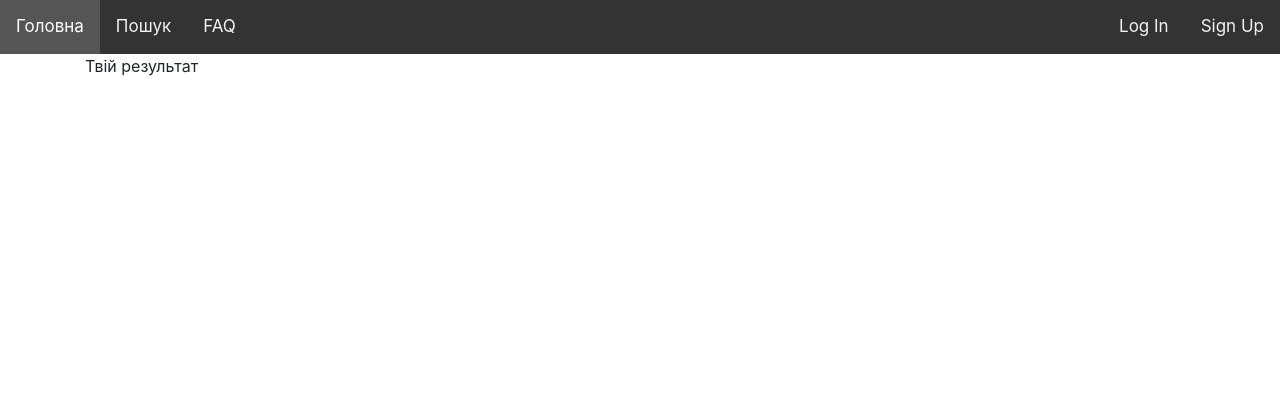
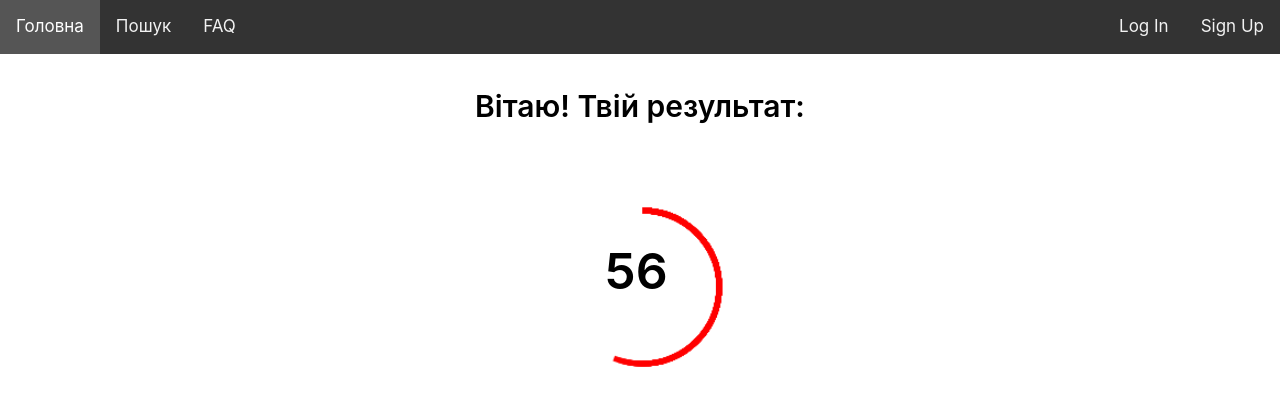
Before and after one commit to lor1k/bugbasters, a plain HTML site: page Quests/Result/result.html in a window 1280 px wide. Drawn offline with nearby package versions, Linux system fonts and the light colour scheme.

Commit message:
Результат
Додова і налаштував сторінку резулату тесту

```diff
--- /dev/null
+++ b/Quests/Result/result.css
@@ -0,0 +1,20 @@
+.result_screen{
+    margin: 30px auto;
+    display: block;
+
+}
+
+.result_screen>p{
+    margin: auto;
+    color: #000000;
+    font-weight: 600;
+    width: auto;
+    font-size: 30px;
+}
+#num{
+    position: relative;
+    left: 130px;
+    font-size: 50px;
+    top: 105px;
+    z-index: 2;
+}
--- a/Quests/Result/result.html
+++ b/Quests/Result/result.html
@@ -5,7 +5,7 @@
     <title>Title</title>
      <meta name="viewport" content="width=device-width, initial-scale=1">
     <link rel="stylesheet" href="../../style/style.css" type="text/css">
-
+    <link rel="stylesheet" href="result.css">
     <link rel="stylesheet" href="https://stackpath.bootstrapcdn.com/bootstrap/4.1.0/css/bootstrap.min.css" integrity="sha384-9gVQ4dYFwwWSjIDZnLEWnxCjeSWFphJiwGPXr1jddIhOegiu1FwO5qRGvFXOdJZ4" crossorigin="anonymous">
     <script src="https://code.jquery.com/jquery-3.3.1.slim.min.js" integrity="sha384-q8i/X+965DzO0rT7abK41JStQIAqVgRVzpbzo5smXKp4YfRvH+8abtTE1Pi6jizo" crossorigin="anonymous"></script>
     <script src="https://cdnjs.cloudflare.com/ajax/libs/popper.js/1.14.0/umd/popper.min.js" integrity="sha384-cs/chFZiN24E4KMATLdqdvsezGxaGsi4hLGOzlXwp5UZB1LY//20VyM2taTB4QvJ" crossorigin="anonymous"></script>
@@ -23,6 +23,49 @@
   <a href="../../login.html" class = "log-in">Log In</a>
 </div>
 <div class="container">
-  <div class = "getres">Твій результат </div>
-</div>
+    <div class="row">
+  <div class="result_screen">
+<p>Вітаю! Твій результат: </p>
+      <p id="num">0</p>
+    <canvas id="canvas" style="height: auto; width: 100%; z-index: 1;"></canvas>
+      <script>
+          var
+                  score      = 56, // СЮДА НУЖНО ПЕРЕДАТЬ КОЛ-ВО ОЧКОВ!!!!
+                  canvas     = document.getElementById('canvas'),
+                  num        = document.getElementById('num');
+          var     ctx        = canvas.getContext("2d"),
+                  start      = -Math.PI/2,
+                  rads       = start+(Math.PI/2)*(score/25);
+
+          ctx.lineWidth = 5;
+          ctx.strokeStyle = "red";
+
+          function ress(){
+              var i = 0;
+                var t = setInterval(function() {
+                    i++;
+                    if(i<=score){
+
+                    rads   = start+(Math.PI/2)*(i/25);
+                        num.innerHTML = i;
+                    console.log(i + "  " + rads);
+                        ctx.beginPath();
+                        ctx.arc(152,76,70, start, rads, false);
+
+                        ctx.stroke();
+                        ctx.closePath();
+
+                    } else{
+                        clearInterval(t);
+                    }
+                }, 10);
+              ctx.closePath();
+              }
+
+ress();
+      </script>
+  </div>
+  </div>
+  </div>
+
 </body>
```
